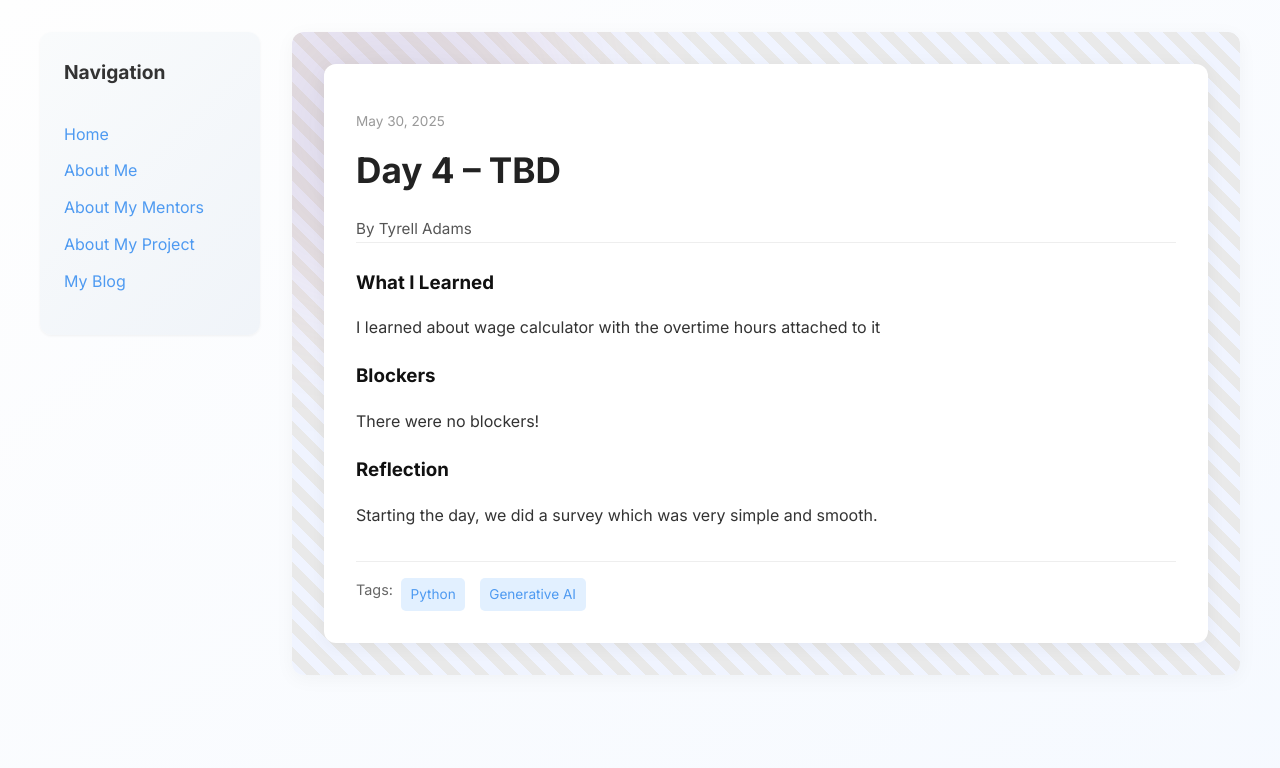
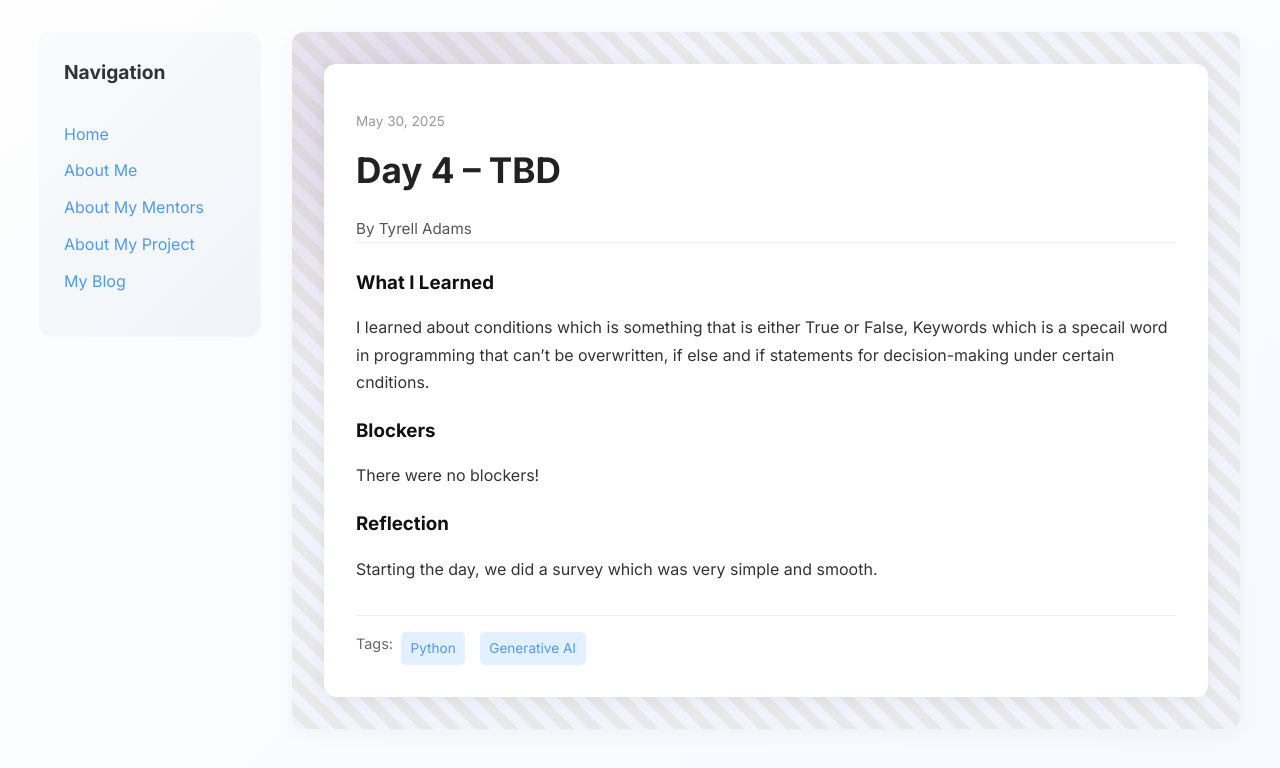
Before and after one commit to Tyrell-Adams/Tyrell-Adams.github.io, a Jekyll site: the page built from _posts/2025-05-30-day-4.md, in a window 1280 px wide. Shown: the top 768 px of the page. Built offline with Jekyll 4.4.1, drawn with Linux system fonts in a browser that asks for light colours.

Commit message:
Update 2025-05-30-day-4.md

```diff
--- a/_posts/2025-05-30-day-4.md
+++ b/_posts/2025-05-30-day-4.md
@@ -7,7 +7,7 @@ permalink: /day4.html
 tags: ["Python", "Generative AI"]
 
 what_i_learned: |
-  I learned about wage calculator with the overtime hours attached to it
+  I learned about conditions which is something that is either True or False, Keywords which is a specail word in programming that can't be overwritten, if else and if statements for decision-making under certain cnditions.
 blockers: |
   There were no blockers!
 
```
